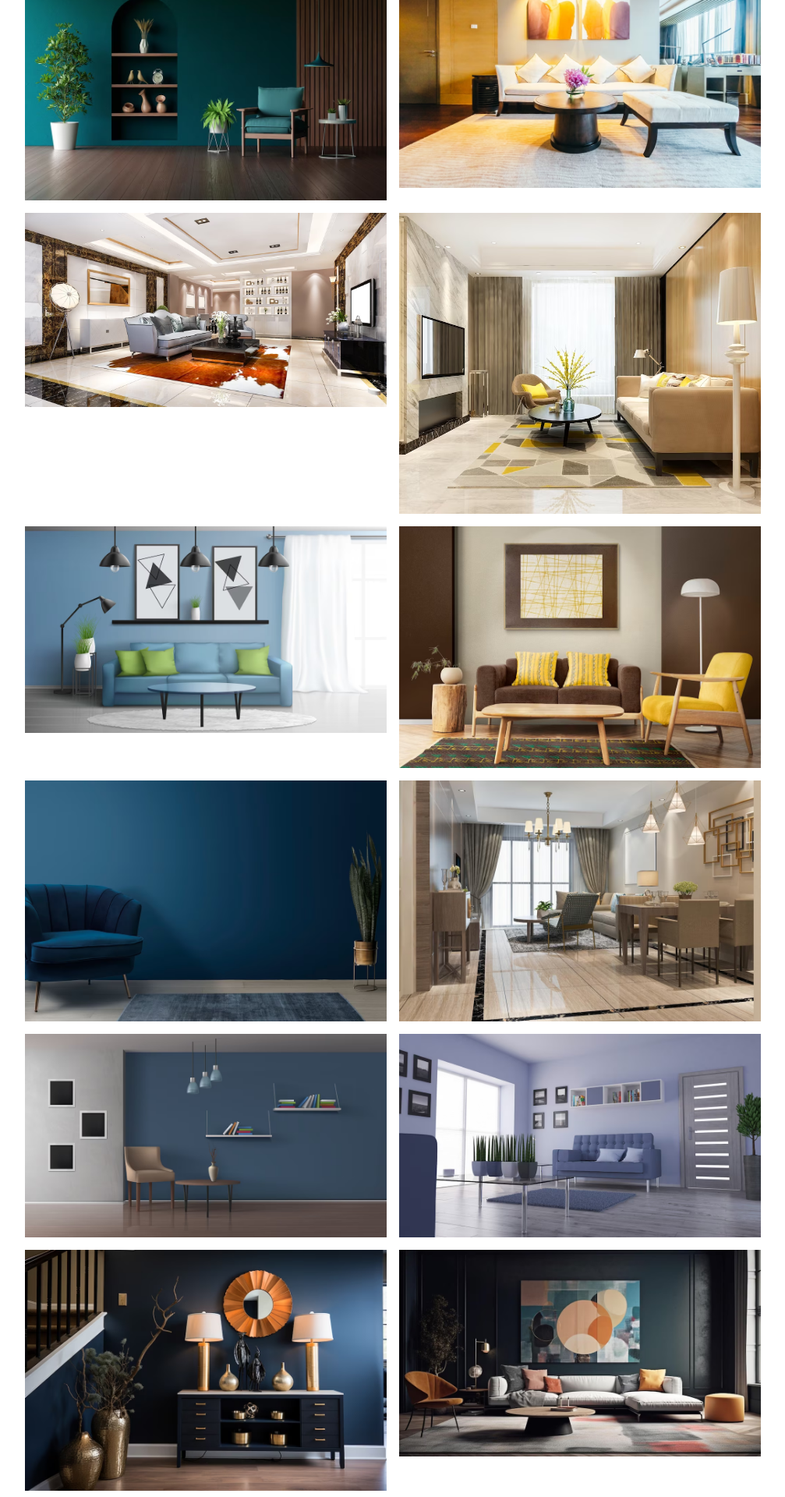
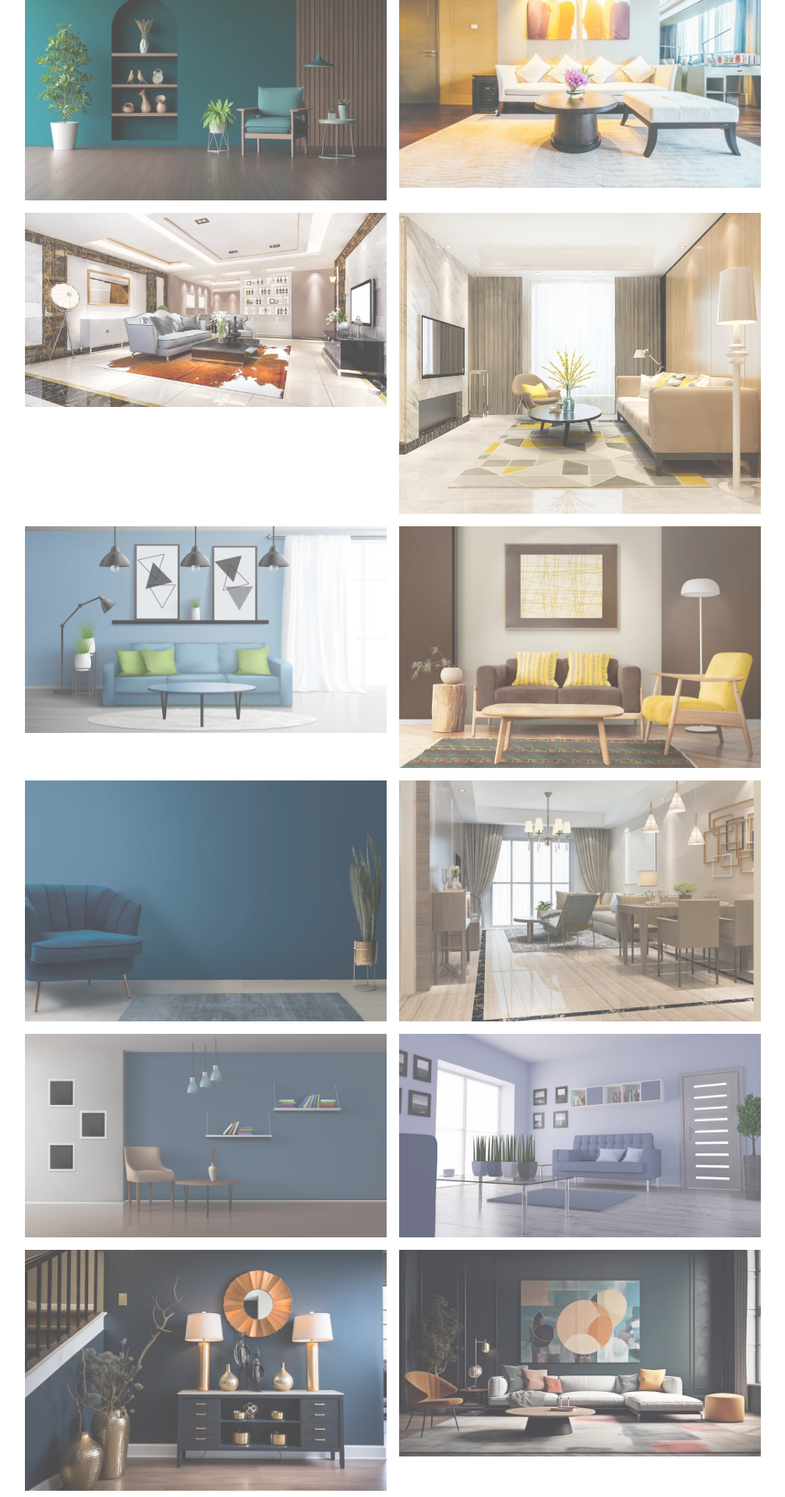
Before and after one commit to Flocky05/Homyz, a React (Vite) app: page /value in a window 1280 px wide. Shown: the part 996-2916 px from the top of the page at 78% size, without its empty margins (136-1143 px from the left). Built offline with nearby package versions, Linux system fonts and the light colour scheme.

Commit message:
update Interior section

```diff
--- a/src/components/Interior/Interior.jsx
+++ b/src/components/Interior/Interior.jsx
@@ -16,18 +16,18 @@ const Interior = () => {
         <div>
             <h3 className="text-3xl font-bold p-10 text-center">Our <span className="text-yellow-400">Interior</span> Design</h3>
             <div className="grid grid-cols-2 lg:mx-20 lg:px-20">
-            <img className="p-2" src={img} alt="" />
-            <img className="p-2"  src={img1} alt="" />
-            <img className="p-2 object-cover"  src={img2} alt="" />
-            <img  className="p-2" src={img3} alt="" />
-            <img className="p-2"  src={img4} alt="" />
-            <img className="p-2"  src={img5} alt="" />
-            <img className="p-2"  src={img6} alt="" />
-            <img className="p-2"  src={img7} alt="" />
-            <img className="p-2"  src={img8} alt="" />
-            <img className="p-2"  src={img9} alt="" />
-            <img className="p-2"  src={img10} alt="" />
-            <img className="p-2"  src={img11} alt="" />
+            <img className="p-2 opacity-70 hover:opacity-100  transition duration-700 ease-in-out" src={img} alt="" />
+            <img className="p-2 opacity-70 hover:opacity-100 transition duration-700 ease-in-out"  src={img1} alt="" />
+            <img className="p-2 opacity-70 hover:opacity-100 transition duration-700 ease-in-out"  src={img2} alt="" />
+            <img className="p-2 opacity-70 hover:opacity-100 transition duration-700 ease-in-out" src={img3} alt="" />
+            <img className="p-2 opacity-70 hover:opacity-100 transition duration-700 ease-in-out"  src={img4} alt="" />
+            <img className="p-2 opacity-70 hover:opacity-100 transition duration-700 ease-in-out"  src={img5} alt="" />
+            <img className="p-2 opacity-70 hover:opacity-100 transition duration-700 ease-in-out"  src={img6} alt="" />
+            <img className="p-2 opacity-70 hover:opacity-100 transition duration-700 ease-in-out"  src={img7} alt="" />
+            <img className="p-2 opacity-70 hover:opacity-100 transition duration-700 ease-in-out"  src={img8} alt="" />
+            <img className="p-2 opacity-70 hover:opacity-100 transition duration-700 ease-in-out"  src={img9} alt="" />
+            <img className="p-2 opacity-70 hover:opacity-100 transition duration-700 ease-in-out"  src={img10} alt="" />
+            <img className="p-2 opacity-70 hover:opacity-100 transition duration-700 ease-in-out"  src={img11} alt="" />
         </div>
         </div>
     );
```
